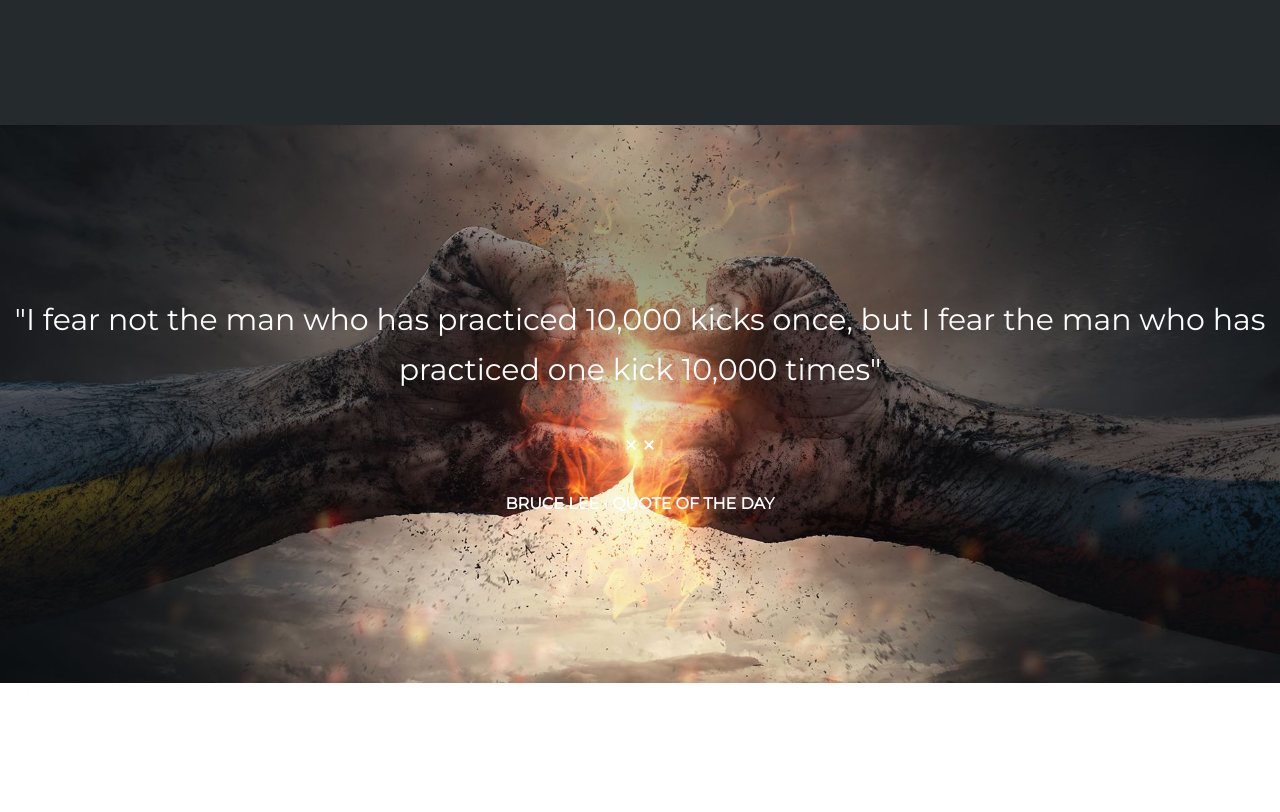
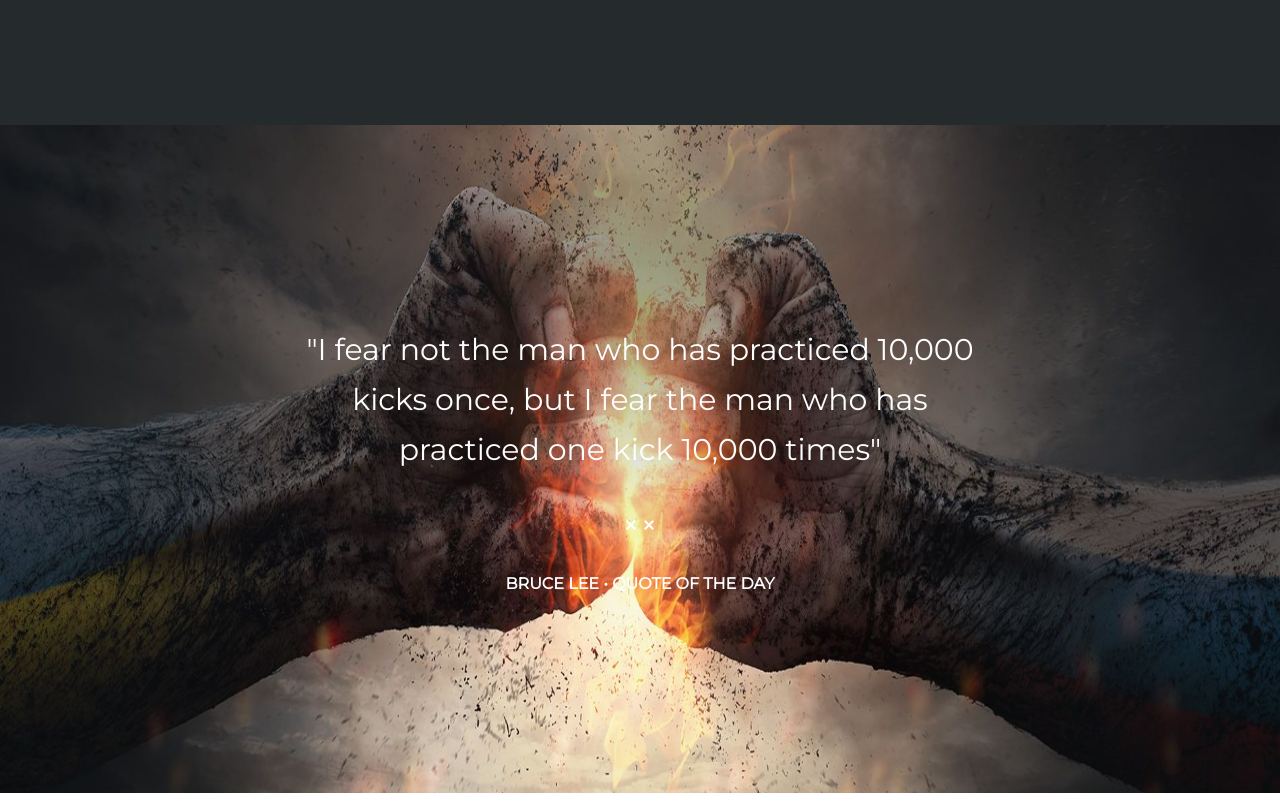
Before and after one commit to pizzi9523/proj-html-vuejs, a Vue app: page / in a window 1280 px wide. Shown: the part 4260-5072 px from the top of the page. Before the commit the page ends 4962 px from the top, so only its background shows below. Built offline with nearby package versions, Linux system fonts and the light colour scheme; the HTML template or start-up script is replaced by a standard one.

Commit message:
fix backgorund Banner in Banner component

```diff
--- a/src/components/Banner.vue
+++ b/src/components/Banner.vue
@@ -23,7 +23,7 @@ section.testimonial {
   background-image: url("../assets/images/home-testimonial-bg.jpg");
   background-position-y: center;
   background-repeat: no-repeat;
-  background-size: cover;
+  background-size: 100% 1240px;
 }
 .banner {
   display: flex;
@@ -33,13 +33,14 @@ section.testimonial {
     text-align: center;
 
     p.author_cit {
-      padding: 40px 0 170px 0;
+      padding: 40px 0 200px 0;
     }
   }
   p.cit {
+    width: 700px;
     font-size: 30px;
     line-height: 50px;
-    padding: 170px 0 40px 0;
+    padding: 200px 0 40px 0;
   }
 }
 </style>
```
